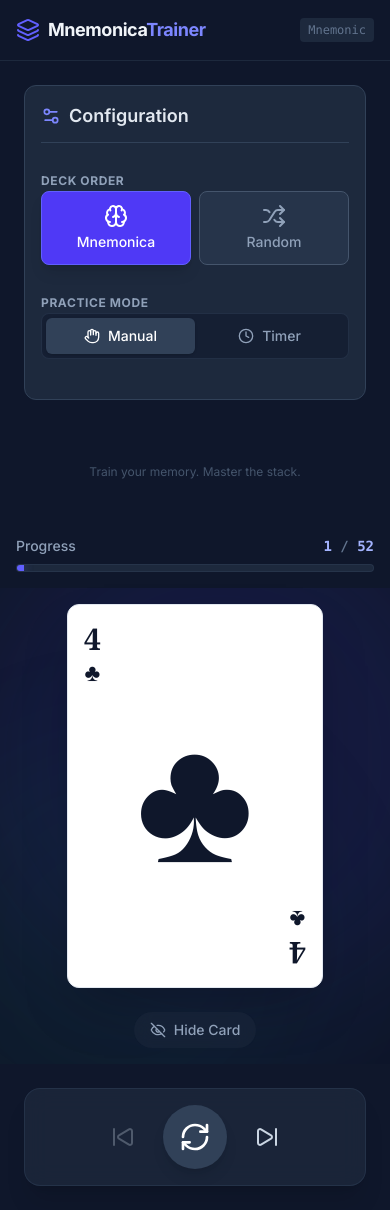
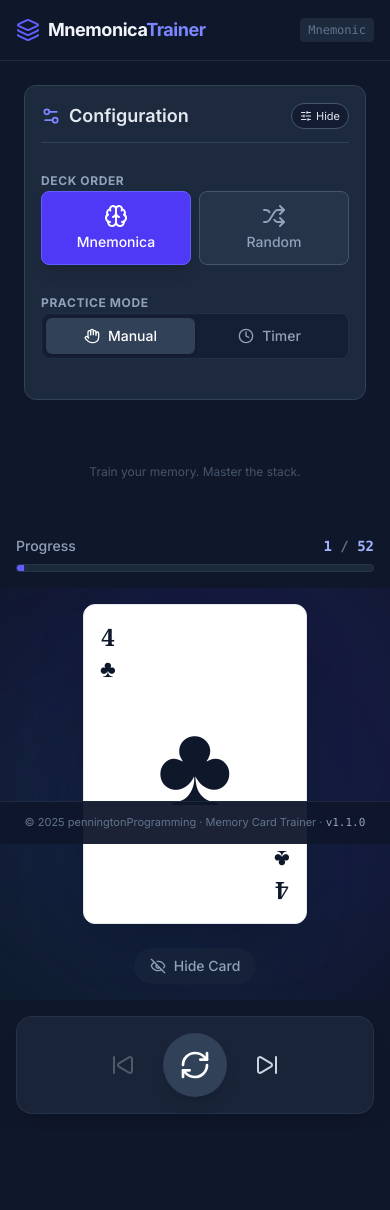
Before and after one commit to egpennington/memory-card-trainer, a React (Vite) app: page / in a window 390 px wide. After the commit the page ends 1173 px from the top, so only its background shows below. Built offline with nearby package versions, Linux system fonts and the light colour scheme.

Commit message:
Finalize mobile layout, toggle config, footer with auto version

```diff
--- a/App.tsx
+++ b/App.tsx
@@ -6,6 +6,7 @@ import Controls from './components/Controls';
 import SettingsPanel from './components/SettingsPanel';
 import StatsTracker from './components/StatsTracker';
 import { Layers } from 'lucide-react';
+import AppFooter from './components/AppFooter';
 
 const App: React.FC = () => {
   // State
@@ -118,13 +119,17 @@ const App: React.FC = () => {
   if (!currentCard) return <div className="min-h-screen bg-slate-900 flex items-center justify-center text-white">Loading Deck...</div>;
 
   return (
-    <div className="min-h-screen bg-slate-900 text-slate-100 flex flex-col md:flex-row overflow-x-hidden relative">
+  <div className="min-h-screen bg-slate-900 text-slate-100 flex flex-col">
+    {/* Main layout area */}
+    <div className="flex-1 flex flex-col md:flex-row overflow-x-hidden relative">
 
       {/* Mobile Header */}
       <div className="md:hidden flex items-center justify-between p-4 bg-slate-900 border-b border-slate-800 z-20">
         <div className="flex items-center gap-2">
           <Layers className="text-indigo-500 w-6 h-6" />
-            <h1 className="font-bold text-lg tracking-tight">Mnemonica<span className="text-indigo-400">Trainer</span></h1>
+          <h1 className="font-bold text-lg tracking-tight">
+            Mnemonica<span className="text-indigo-400">Trainer</span>
+          </h1>
         </div>
         <div className="text-xs font-mono text-slate-500 bg-slate-800 px-2 py-1 rounded">
           {deckType === 'mnemonica' ? 'Mnemonic' : 'Random'}
@@ -135,7 +140,9 @@ const App: React.FC = () => {
       <aside className="w-full md:w-80 md:h-screen bg-slate-900 md:border-r border-slate-800 p-6 flex flex-col gap-8 z-10 overflow-y-auto">
         <div className="hidden md:flex items-center gap-2 mb-2">
           <Layers className="text-indigo-500 w-8 h-8" />
-           <h1 className="font-bold text-2xl tracking-tight">Mnemonica<span className="text-indigo-400">Trainer</span></h1>
+          <h1 className="font-bold text-2xl tracking-tight">
+            Mnemonica<span className="text-indigo-400">Trainer</span>
+          </h1>
         </div>
 
         <div className="flex-1 space-y-8">
@@ -143,7 +150,7 @@ const App: React.FC = () => {
             deckType={deckType}
             setDeckType={setDeckType}
             practiceMode={practiceMode}
-                setPracticeMode={(mode) => {
+            setPracticeMode={mode => {
               setPracticeMode(mode);
               setIsPlaying(false);
             }}
@@ -154,11 +161,22 @@ const App: React.FC = () => {
 
           <div className="hidden md:block">
             <div className="bg-slate-800/50 rounded-xl p-6 border border-slate-700/50">
-                    <h3 className="text-sm font-semibold text-slate-400 uppercase tracking-wider mb-4">Keyboard Shortcuts</h3>
+              <h3 className="text-sm font-semibold text-slate-400 uppercase tracking-wider mb-4">
+                Keyboard Shortcuts
+              </h3>
               <ul className="space-y-3 text-sm text-slate-300">
-                        <li className="flex justify-between"><span className="bg-slate-700 px-2 py-0.5 rounded text-xs font-mono">Space</span> <span>{practiceMode === 'timer' ? 'Play / Pause' : 'Flip Card'}</span></li>
-                        <li className="flex justify-between"><span className="bg-slate-700 px-2 py-0.5 rounded text-xs font-mono">→</span> <span>Next Card</span></li>
-                        <li className="flex justify-between"><span className="bg-slate-700 px-2 py-0.5 rounded text-xs font-mono">←</span> <span>Prev Card</span></li>
+                <li className="flex justify-between">
+                  <span className="bg-slate-700 px-2 py-0.5 rounded text-xs font-mono">Space</span>
+                  <span>{practiceMode === 'timer' ? 'Play / Pause' : 'Flip Card'}</span>
+                </li>
+                <li className="flex justify-between">
+                  <span className="bg-slate-700 px-2 py-0.5 rounded text-xs font-mono">→</span>
+                  <span>Next Card</span>
+                </li>
+                <li className="flex justify-between">
+                  <span className="bg-slate-700 px-2 py-0.5 rounded text-xs font-mono">←</span>
+                  <span>Prev Card</span>
+                </li>
               </ul>
             </div>
           </div>
@@ -171,7 +189,6 @@ const App: React.FC = () => {
 
       {/* Main Content Area */}
       <main className="flex-1 h-[calc(100vh-60px)] md:h-screen relative flex flex-col">
-
         {/* Top Bar Stats */}
         <div className="w-full p-4 md:p-8 flex justify-center">
           <div className="w-full max-w-2xl">
@@ -198,13 +215,13 @@ const App: React.FC = () => {
 
           {/* Background Decoration */}
           <div className="absolute inset-0 overflow-hidden pointer-events-none flex items-center justify-center">
-                 <div className="w-[500px] h-[500px] bg-indigo-600/10 rounded-full blur-3xl absolute -top-20 -right-20"></div>
-                 <div className="w-[400px] h-[400px] bg-emerald-600/5 rounded-full blur-3xl absolute -bottom-20 -left-20"></div>
+            <div className="w-[500px] h-[500px] bg-indigo-600/10 rounded-full blur-3xl absolute -top-20 -right-20" />
+            <div className="w-[400px] h-[400px] bg-emerald-600/5 rounded-full blur-3xl absolute -bottom-20 -left-20" />
           </div>
         </div>
 
         {/* Bottom Controls */}
-        <div className="w-full p-6 md:p-8 z-20">
+        <div className="w-full p-4 md:p-8 z-20">
           <Controls
             isPlaying={isPlaying}
             onTogglePlay={handleTogglePlay}
@@ -218,7 +235,12 @@ const App: React.FC = () => {
         </div>
       </main>
     </div>
+
+    {/* Footer at the very bottom */}
+    <AppFooter />
+  </div>
 );
+
 };
 
 export default App;
--- /dev/null
+++ b/components/AppFooter.tsx
@@ -0,0 +1,19 @@
+
+import React from 'react';
+import { APP_VERSION } from '../version';
+
+const AppFooter: React.FC = () => {
+  return (
+    <footer className="w-full border-t border-slate-800 bg-slate-900/95 sticky bottom-0 z-30">
+      <div className="max-w-7xl mx-auto px-4 py-3 text-[11px] text-slate-500
+                      text-center md:text-left md:pl-6">
+        <p>
+          &copy; {new Date().getFullYear()} penningtonProgramming · Memory Card Trainer ·{' '}
+          <span className="font-mono text-slate-400">v{APP_VERSION}</span>
+        </p>
+      </div>
+    </footer>
+  );
+};
+
+export default AppFooter;
--- a/components/CardViewer.tsx
+++ b/components/CardViewer.tsx
@@ -24,7 +24,7 @@ const CardViewer: React.FC<CardViewerProps> = ({ card, isFlipped, onFlipToggle,
 
       {/* Card Container */}
       <div
-        className="relative w-64 h-96 sm:w-72 sm:h-[26rem] cursor-pointer group"
+        className="relative w-56 h-80 sm:w-72 sm:h-[26rem] cursor-pointer group"
         onClick={onClick}
       >
         <div
@@ -34,7 +34,7 @@ const CardViewer: React.FC<CardViewerProps> = ({ card, isFlipped, onFlipToggle,
           <div className="absolute inset-0 w-full h-full bg-white rounded-xl shadow-2xl backface-hidden flex flex-col justify-between p-4 select-none border border-slate-200">
             {/* Top Left */}
             <div className="flex flex-col items-center self-start">
-              <span className={`text-3xl font-bold font-serif ${card.color === 'red' ? 'text-red-500' : 'text-slate-900'}`}>
+              <span className={`text-2xl sm:text-3xl font-bold font-serif ${card.color === 'red' ? 'text-red-500' : 'text-slate-900'}`}>
                 {card.rank}
               </span>
               <SuitIcon suit={card.suit} className="text-2xl" />
@@ -42,14 +42,14 @@ const CardViewer: React.FC<CardViewerProps> = ({ card, isFlipped, onFlipToggle,
 
             {/* Center */}
             <div className="absolute inset-0 flex items-center justify-center">
-               <div className="transform scale-[3]">
-                <SuitIcon suit={card.suit} className="text-6xl" />
+               <div className="transform scale-[2.4] sm:scale-[3]">
+                <SuitIcon suit={card.suit} className="text-5xl sm:text-6xl" />
                </div>
             </div>
 
             {/* Bottom Right */}
             <div className="flex flex-col items-center self-end transform rotate-180">
-              <span className={`text-3xl font-bold font-serif ${card.color === 'red' ? 'text-red-500' : 'text-slate-900'}`}>
+              <span className={`text-2xl sm:text-3xl font-bold font-serif ${card.color === 'red' ? 'text-red-500' : 'text-slate-900'}`}>
                 {card.rank}
               </span>
               <SuitIcon suit={card.suit} className="text-2xl" />
--- a/components/SettingsPanel.tsx
+++ b/components/SettingsPanel.tsx
@@ -1,6 +1,6 @@
-import React from 'react';
+import React, { useState } from 'react';
 import { DeckType, PracticeMode } from '../types';
-import { Brain, Shuffle, Clock, Hand, Settings2 } from 'lucide-react';
+import { Brain, Shuffle, Clock, Hand, Settings2, SlidersHorizontal } from 'lucide-react';
 
 interface SettingsPanelProps {
   deckType: DeckType;
@@ -21,17 +21,36 @@ const SettingsPanel: React.FC<SettingsPanelProps> = ({
   setSpeedSeconds,
   isPlaying
 }) => {
+  // On mobile: collapse/expand the whole config content
+  const [isCollapsed, setIsCollapsed] = useState(false);
+
   return (
     <div className="bg-slate-800 border border-slate-700 rounded-xl p-4 sm:p-6 w-full max-w-sm">
-      <div className="flex items-center gap-2 mb-6 text-slate-200 border-b border-slate-700 pb-3">
-        <Settings2 className="w-5 h-5 text-indigo-400" />
-        <h2 className="text-lg font-semibold">Configuration</h2>
+      {/* Header + mobile hide/show toggle */}
+      <div className="flex items-center justify-between gap-2 mb-6 text-slate-200 border-b border-slate-700 pb-3">
+        <div className="flex items-center gap-2">
+          <Settings2 className="w-5 h-5 text-indigo-400" />
+          <h2 className="text-lg font-semibold">Configuration</h2>
+        </div>
+
+        {/* Mobile-only button to collapse/expand the whole panel */}
+        <button
+          type="button"
+          onClick={() => setIsCollapsed(prev => !prev)}
+          className="md:hidden text-[11px] px-2 py-1 rounded-full border border-slate-600 bg-slate-900/70 text-slate-200 hover:bg-slate-800 transition-colors flex items-center gap-1"
+        >
+          <SlidersHorizontal className="w-3 h-3" />
+          <span>{isCollapsed ? 'Show' : 'Hide'}</span>
+        </button>
       </div>
 
-      <div className="space-y-6">
+      {/* Entire configuration content */}
+      <div className={`space-y-6 ${isCollapsed ? 'hidden md:block' : ''}`}>
         {/* Deck Selection */}
         <div className="space-y-3">
-          <label className="text-xs font-bold text-slate-400 uppercase tracking-wider">Deck Order</label>
+          <label className="text-xs font-bold text-slate-400 uppercase tracking-wider">
+            Deck Order
+          </label>
           <div className="grid grid-cols-2 gap-2">
             <button
               onClick={() => setDeckType('mnemonica')}
@@ -62,7 +81,9 @@ const SettingsPanel: React.FC<SettingsPanelProps> = ({
 
         {/* Mode Selection */}
         <div className="space-y-3">
-          <label className="text-xs font-bold text-slate-400 uppercase tracking-wider">Practice Mode</label>
+          <label className="text-xs font-bold text-slate-400 uppercase tracking-wider">
+            Practice Mode
+          </label>
           <div className="flex bg-slate-900/50 p-1 rounded-lg border border-slate-700/50">
             <button
               onClick={() => setPracticeMode('manual')}
@@ -89,11 +110,19 @@ const SettingsPanel: React.FC<SettingsPanelProps> = ({
           </div>
         </div>
 
-        {/* Speed Control (Only visible in Timer mode) */}
-        <div className={`space-y-3 transition-all duration-300 overflow-hidden ${practiceMode === 'timer' ? 'max-h-24 opacity-100' : 'max-h-0 opacity-0'}`}>
+        {/* Speed Control (only when Timer mode is active) */}
+        <div
+          className={`space-y-3 transition-all duration-300 overflow-hidden ${
+            practiceMode === 'timer' ? 'max-h-24 opacity-100' : 'max-h-0 opacity-0'
+          }`}
+        >
           <div className="flex justify-between items-center">
-            <label className="text-xs font-bold text-slate-400 uppercase tracking-wider">Speed</label>
-            <span className="text-sm font-mono text-emerald-400 bg-emerald-900/30 px-2 py-0.5 rounded">{speedSeconds.toFixed(1)}s / card</span>
+            <label className="text-xs font-bold text-slate-400 uppercase tracking-wider">
+              Speed
+            </label>
+            <span className="text-sm font-mono text-emerald-400 bg-emerald-900/30 px-2 py-0.5 rounded">
+              {speedSeconds.toFixed(1)}s / card
+            </span>
           </div>
           <input
             type="range"
@@ -101,13 +130,13 @@ const SettingsPanel: React.FC<SettingsPanelProps> = ({
             max="10"
             step="0.5"
             value={speedSeconds}
-            onChange={(e) => setSpeedSeconds(parseFloat(e.target.value))}
+            onChange={e => setSpeedSeconds(parseFloat(e.target.value))}
             disabled={isPlaying}
             className="w-full h-2 bg-slate-700 rounded-lg appearance-none cursor-pointer accent-emerald-500 disabled:opacity-50 disabled:cursor-not-allowed"
           />
           <div className="flex justify-between text-xs text-slate-500 font-mono">
-             <span>Fast</span>
-             <span>Slow</span>
+            <span>Fast</span>
+            <span>Slow</span>
           </div>
         </div>
       </div>
--- a/package.json
+++ b/package.json
@@ -1,7 +1,7 @@
 {
   "name": "mnemonica-trainer",
   "private": true,
-  "version": "0.0.0",
+  "version": "1.1.0",
   "type": "module",
   "scripts": {
     "dev": "vite",
--- a/tsconfig.json
+++ b/tsconfig.json
@@ -3,6 +3,8 @@
     "target": "ES2022",
     "experimentalDecorators": true,
     "useDefineForClassFields": false,
+    "resolveJsonModule": true,
+    "esModuleInterop": true,
     "module": "ESNext",
     "lib": [
       "ES2022",
--- /dev/null
+++ b/version.ts
@@ -0,0 +1,4 @@
+// src/version.ts
+import pkg from './package.json';
+
+export const APP_VERSION = pkg.version;
```
Lines whose indentation alone changed are shown as unchanged.
